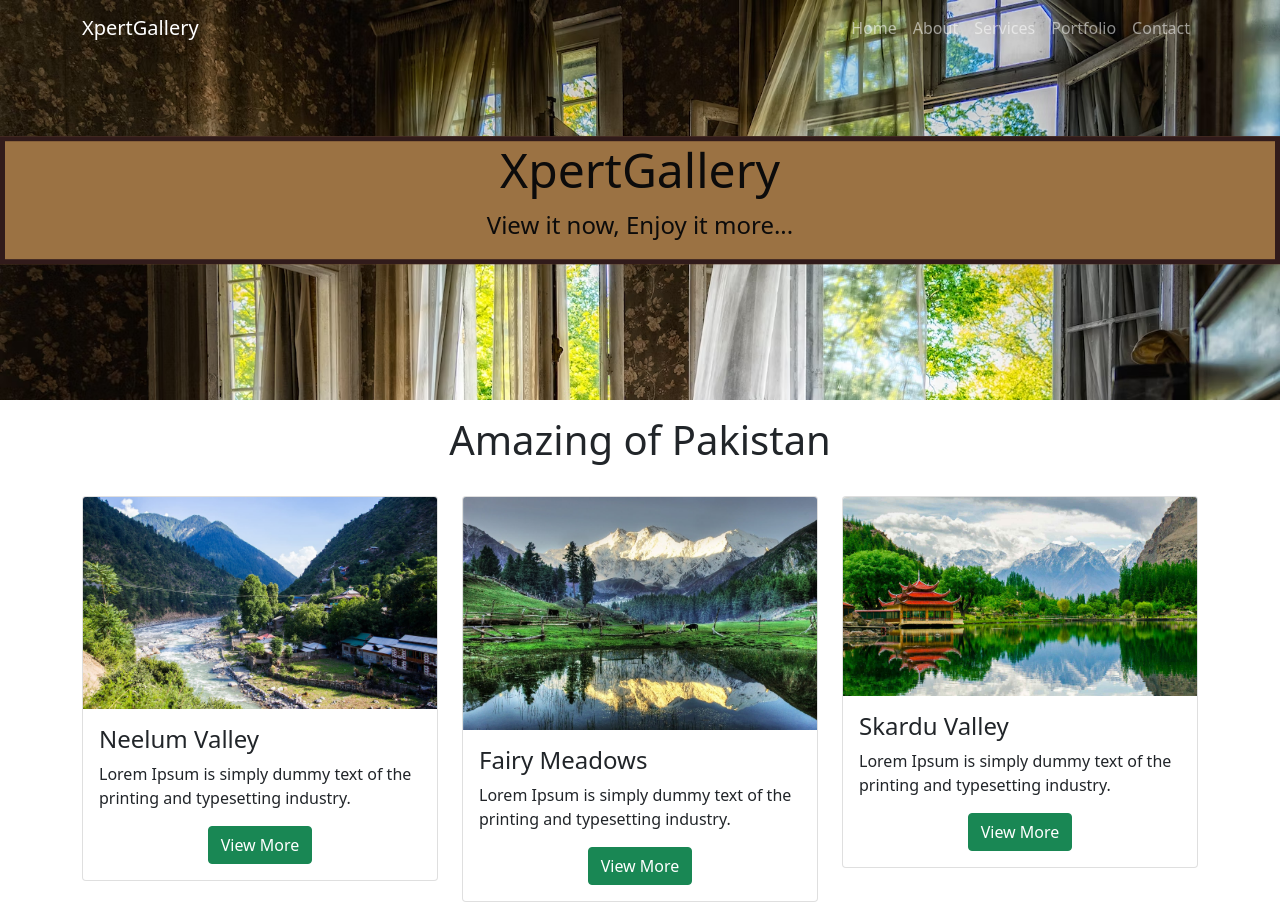
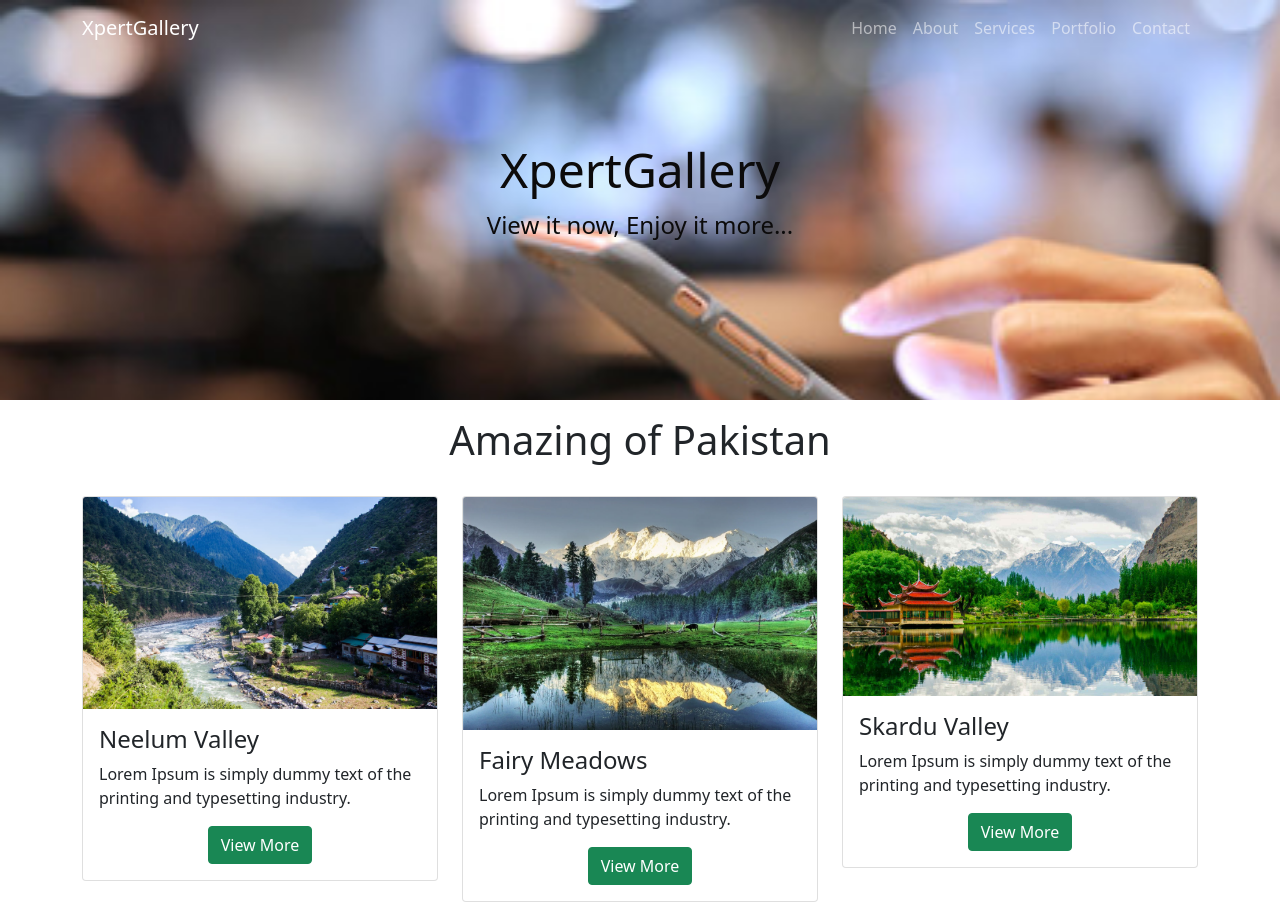
Before and after one commit to Afsheen96/Xpert-Gallery, a plain HTML site: page xpert.html in a window 1280 px wide. Shown: the top 905 px of the page. Drawn offline with nearby package versions, Linux system fonts and the light colour scheme.

Commit message:
modificationsss

```diff
--- a/xpert.css
+++ b/xpert.css
@@ -3,7 +3,7 @@
 }
 .bgimage {
     height:50vh;
-    background: url('Images/heroimage2.jpeg');
+    background: url('Images/man.jpg');
     background-size:cover;
     position:relative;
     padding-top: 100px;
@@ -21,6 +21,7 @@
     left: 50%;
     transform: translate(-50%, -50%);
     color: rgb(12, 11, 11);
-    border: 5px solid rgb(49, 27, 27);
+    /* border: 5px solid rgb(49, 27, 27);
     background-color: rgb(155, 114, 67);
+} */
 }
```
